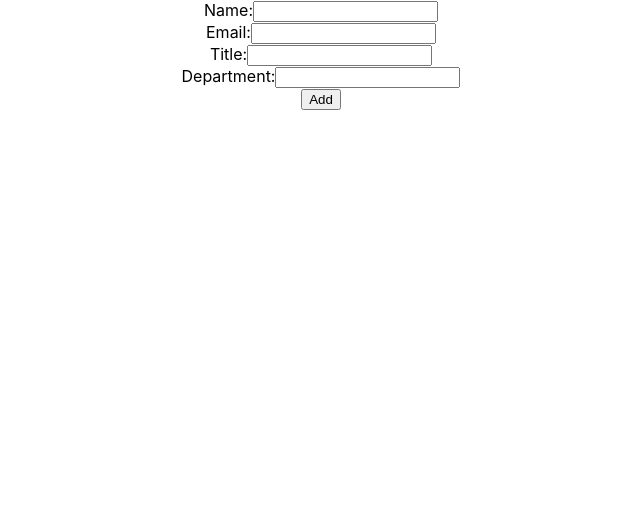
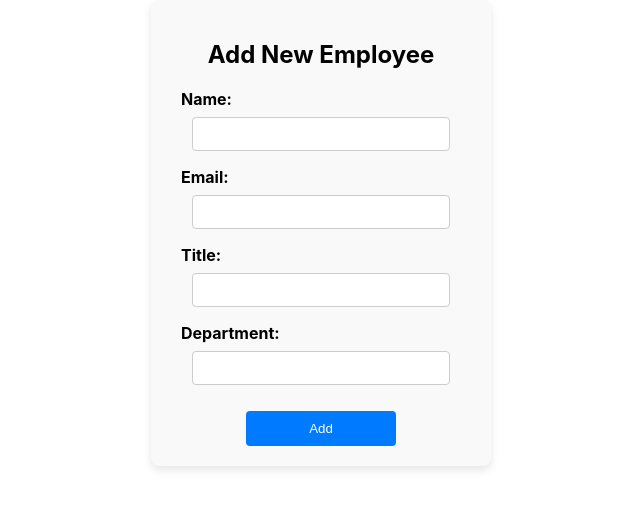
Before and after one commit to SarasotaSmile20/my-app2, a React (Create React App) app: page / in a window 1280 px wide. Shown: the top 508 px of the page, without its empty margins (319-959 px from the left). Built offline with nearby package versions, Linux system fonts and the light colour scheme.

Commit message:
applied cs classes to Employeform.js

```diff
--- a/src/Components/EmployeeForm.js
+++ b/src/Components/EmployeeForm.js
@@ -1,6 +1,5 @@
 import React from 'react';
-
-import './EmployeeForm.css';  // Import the CSS file
+import './EmployeeForm.css';  // CSS is correctly imported
 
 class EmployeeForm extends React.Component {
   constructor(props) {
@@ -13,74 +12,55 @@ class EmployeeForm extends React.Component {
     };
   }
 
-  // Method to handle input changes
   handleInputChange = (event) => {
     const { name, value } = event.target;
-    this.setState({
-      [name]: value // dynamically set state based on the input field's name
-    });
+    this.setState({ [name]: value });
   }
 
-  // Method to handle form submission
   handleFormSubmit = (event) => {
-    event.preventDefault();  // Prevent page refresh
-
-    // Log the current state to the console
+    event.preventDefault();
     console.log('Form Submitted with:', this.state);
-
-    // Reset the state to clear the input fields
-    this.setState({
-      name: '',
-      email: '',
-      title: '',
-      department: ''
-    });
+    this.setState({ name: '', email: '', title: '', department: '' });
   }
 
   render() {
     return (
-      <form onSubmit={this.handleFormSubmit}>  {/* Attach onSubmit handler */}
-        <div>
+      <div className="employee-form"> {/* Apply CSS class to container */}
+        <h2>Add New Employee</h2>
+        <form onSubmit={this.handleFormSubmit}>  {/* Matches CSS selector .employee-form form */}
           <label>Name:</label>
           <input
             type="text"
             name="name"
             value={this.state.name}
-            onChange={this.handleInputChange}  // Call this function when input changes
+            onChange={this.handleInputChange}
           />
-        </div>
-        <div>
           <label>Email:</label>
           <input
             type="email"
             name="email"
             value={this.state.email}
-            onChange={this.handleInputChange}  // Call this function when input changes
+            onChange={this.handleInputChange}
           />
-        </div>
-        <div>
           <label>Title:</label>
           <input
             type="text"
             name="title"
             value={this.state.title}
-            onChange={this.handleInputChange}  // Call this function when input changes
+            onChange={this.handleInputChange}
           />
-        </div>
-        <div>
           <label>Department:</label>
           <input
             type="text"
             name="department"
             value={this.state.department}
-            onChange={this.handleInputChange}  // Call this function when input changes
+            onChange={this.handleInputChange}
           />
-        </div>
-        <button type="submit">Add</button>  {/* Submit button */}
-      </form>
+          <button type="submit">Add</button>
+        </form>
+      </div>
     );
   }
 }
 
-// Exporting the component for use in other parts of the app
 export default EmployeeForm;
```
